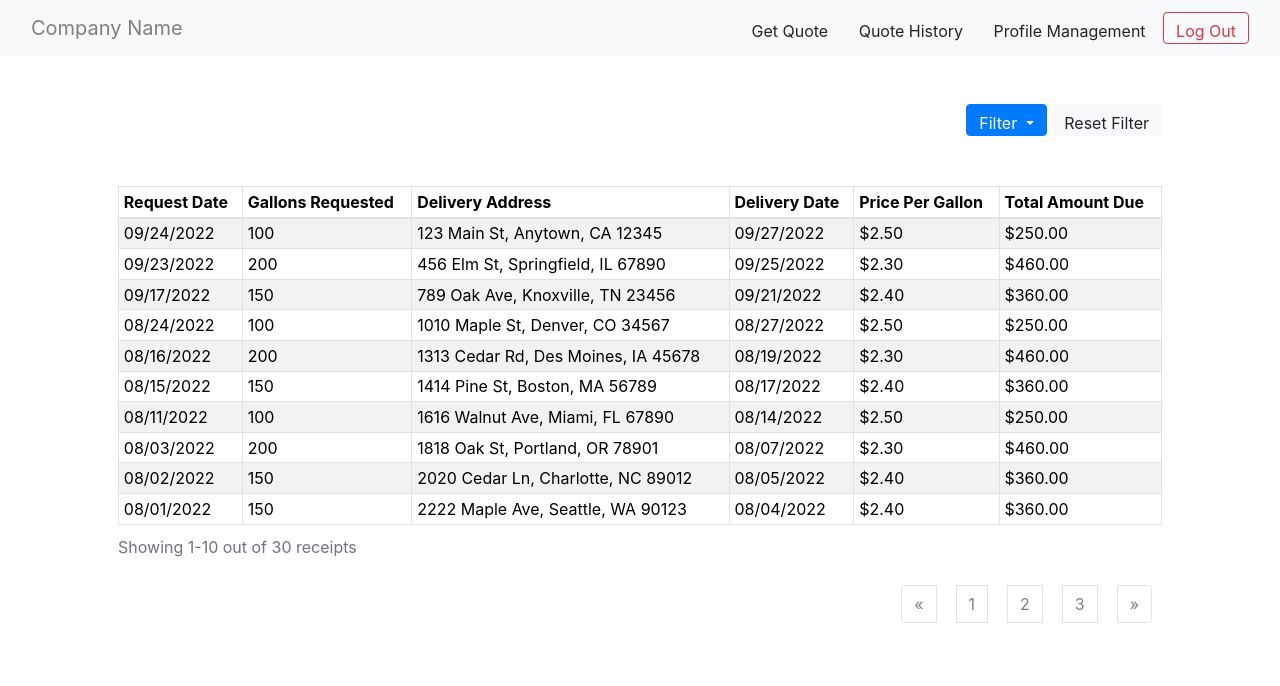
After one commit to mft6300/Group14COSC4353, a PHP site: page /Group14COSC4353/fuel-history.php in a window 1280 px wide. The commit adds this page. Shown: the top 686 px of the page. Run offline with PHP 8.4, Linux system fonts and the light colour scheme; some libraries are stand-ins or nearby versions.

Commit message:
navbar added

```diff
--- a/fuel-form.php
+++ b/fuel-form.php
@@ -1,6 +1,8 @@
 <?php
 include_once 'header.php';
+include_once 'navbar.php';
 ?>
+<<<<<<< Updated upstream
 <nav class="navbar navbar-expand-lg bg-light bg-body-primary">
 	<div class="container-fluid">
 		<a href="$" class="navbar-brand">Company Name</a>
@@ -12,10 +14,11 @@ include_once 'header.php';
 		</div>
 	</div>
 </nav>
+=======
+>>>>>>> Stashed changes
 <div class="container">
     <div class="text-center">
         <h2>Fuel Quote Form</h2>
-
     </div>
     <div class="row justify-content-center my-6">
         <div class="col-lg-6">
--- /dev/null
+++ b/fuel-history.php
@@ -0,0 +1,178 @@
+<?php
+include_once 'header.php';
+include_once 'navbar.php';
+?>
+<link rel="stylesheet" href="https://cdn.jsdelivr.net/npm/bootstrap@4.0.0/dist/css/bootstrap.min.css" integrity="sha384-Gn5384xqQ1aoWXA+058RXPxPg6fy4IWvTNh0E263XmFcJlSAwiGgFAW/dAiS6JXm" crossorigin="anonymous">
+	<div class="container p-4">
+        <div class="container p-4">
+			<div class="d-flex justify-content-end">
+				<div>
+					<button class="btn btn-primary dropdown-toggle" data-toggle="dropdown" type="button" id="filterMenuButton">
+						Filter
+					</button>
+					<form class="dropdown-menu p-4">
+						<div class="form-group">
+							<label for="startDate">Start Date</label>
+							<input type="date" id="startDate" name="startDate" class="form-control">
+						</div>
+						<div class="form-group">
+							<label for="endDate">End Date</label>
+							<input type="date" id="endDate" name="startDate" class="form-control">
+						</div>
+						<button type="button" class="btn btn-primary" onclick="filterTable()">Apply</button>
+					</form>
+					<button type="button" class="btn btn-light" onclick="resetFilter()">Reset Filter</button>
+				</div>
+			</div>
+			<table id="table" class="table table-bordered table-hover table-striped table-sm table-border">
+				<caption>Showing 1-10 out of 30 receipts</caption>
+				<thead>
+					<tr>
+						<th>Request Date</th>
+						<th>Gallons Requested</th>
+						<th>Delivery Address</th>
+						<th>Delivery Date</th>
+						<th>Price Per Gallon</th>
+						<th>Total Amount Due</th>
+					</tr>
+				</thead>
+				<tbody>
+					<tr>
+						<td>09/24/2022</td>
+						<td>100</td>
+						<td>123 Main St, Anytown, CA 12345</td>
+						<td>09/27/2022</td>
+						<td>$2.50</td>
+						<td>$250.00</td>
+					</tr>
+					<tr>
+						<td>09/23/2022</td>
+						<td>200</td>
+						<td>456 Elm St, Springfield, IL 67890</td>
+						<td>09/25/2022</td>
+						<td>$2.30</td>
+						<td>$460.00</td>
+					</tr>
+					<tr>
+						<td>09/17/2022</td>
+						<td>150</td>
+						<td>789 Oak Ave, Knoxville, TN 23456</td>
+						<td>09/21/2022</td>
+						<td>$2.40</td>
+						<td>$360.00</td>
+					</tr>
+					<tr>
+						<td>08/24/2022</td>
+						<td>100</td>
+						<td>1010 Maple St, Denver, CO 34567</td>
+						<td>08/27/2022</td>
+						<td>$2.50</td>
+						<td>$250.00</td>
+					</tr>
+					<tr>
+						<td>08/16/2022</td>
+						<td>200</td>
+						<td>1313 Cedar Rd, Des Moines, IA 45678</td>
+						<td>08/19/2022</td>
+						<td>$2.30</td>
+						<td>$460.00</td>
+					</tr>
+					<tr>
+						<td>08/15/2022</td>
+						<td>150</td>
+						<td>1414 Pine St, Boston, MA 56789</td>
+						<td>08/17/2022</td>
+						<td>$2.40</td>
+						<td>$360.00</td>
+					</tr>
+					<tr>
+						<td>08/11/2022</td>
+						<td>100</td>
+						<td>1616 Walnut Ave, Miami, FL 67890</td>
+						<td>08/14/2022</td>
+						<td>$2.50</td>
+						<td>$250.00</td>
+					</tr>
+					<tr>
+						<td>08/03/2022</td>
+						<td>200</td>
+						<td>1818 Oak St, Portland, OR 78901</td>
+						<td>08/07/2022</td>
+						<td>$2.30</td>
+						<td>$460.00</td>
+					</tr>
+					<tr>
+						<td>08/02/2022</td>
+						<td>150</td>
+						<td>2020 Cedar Ln, Charlotte, NC 89012</td>
+						<td>08/05/2022</td>
+						<td>$2.40</td>
+						<td>$360.00</td>
+					</tr>
+
+					<tr>
+						<td>08/01/2022</td>
+						<td>150</td>
+						<td>2222 Maple Ave, Seattle, WA 90123</td>
+						<td>08/04/2022</td>
+						<td>$2.40</td>
+						<td>$360.00</td>
+					</tr>
+				</tbody>
+			</table>
+			<nav aria-label="Page navigation example">
+				<ul class="pagination justify-content-end">
+					<li class="page-item">
+					<a class="page-link" href="#" aria-label="Previous">
+						<span aria-hidden="true">&laquo;</span>
+					</a>
+					</li>
+					<li class="page-item"><a class="page-link" href="#">1</a></li>
+					<li class="page-item"><a class="page-link" href="#">2</a></li>
+					<li class="page-item"><a class="page-link" href="#">3</a></li>
+					<li class="page-item">
+					<a class="page-link" href="#" aria-label="Next">
+						<span aria-hidden="true">&raquo;</span>
+					</a>
+					</li>
+				</ul>
+			</nav>
+		</div>
+	</div>
+
+    <script>
+        function filterTable() {
+            var startDate = Date.parse(document.getElementById("startDate").value);
+            var endDate = Date.parse(document.getElementById("endDate").value);
+            var table = document.getElementById("table");
+            var rows = table.getElementsByTagName("tr");
+
+			console.log(startDate, endDate)
+
+            for (var i = 1; i < rows.length; i++) {
+                var orderDate = Date.parse(rows[i].getElementsByTagName("td")[0].innerHTML);
+                if (orderDate) {
+                    if (orderDate < startDate || orderDate > endDate) {
+                        rows[i].style.display = "none";
+                    } else {
+                        rows[i].style.display = "";
+                    }
+                }
+            }
+        }
+
+        function resetFilter() {
+            var table = document.getElementById("table");
+            var rows = table.getElementsByTagName("tr");
+            for (var i = 0; i < rows.length; i++) {
+                rows[i].style.display = "";
+            }
+        }
+    </script>
+	<script src="https://code.jquery.com/jquery-3.2.1.slim.min.js" integrity="sha384-KJ3o2DKtIkvYIK3UENzmM7KCkRr/rE9/Qpg6aAZGJwFDMVNA/GpGFF93hXpG5KkN" crossorigin="anonymous"></script>
+	<script src="https://cdn.jsdelivr.net/npm/popper.js@1.12.9/dist/umd/popper.min.js" integrity="sha384-ApNbgh9B+Y1QKtv3Rn7W3mgPxhU9K/ScQsAP7hUibX39j7fakFPskvXusvfa0b4Q" crossorigin="anonymous"></script>
+	<script src="https://cdn.jsdelivr.net/npm/bootstrap@4.0.0/dist/js/bootstrap.min.js" integrity="sha384-JZR6Spejh4U02d8jOt6vLEHfe/JQGiRRSQQxSfFWpi1MquVdAyjUar5+76PVCmYl" crossorigin="anonymous"></script>
+
+<?php
+include_once 'footer.php';
+?>
--- a/header.php
+++ b/header.php
@@ -19,8 +19,4 @@ session_start();
 <body>
   <div class='centered-div'>
     <header>
-      <nav>
-        <div>
-        </div>
-      </nav>
     </header>
--- /dev/null
+++ b/navbar.php
@@ -0,0 +1,11 @@
+<nav class="navbar navbar-expand-lg bg-light bg-body-primary">
+    <div class="container-fluid">
+        <a href="index.php" class="navbar-brand">Company Name</a>
+        <div>
+            <button class="btn btn-light" onclick="window.location.href='fuel-form.php';">Get Quote</button>
+            <button class="btn btn-light" onclick="window.location.href='fuel-history.php';">Quote History</button>
+            <button class="btn btn-light" onclick="window.location.href='client-profile-mgmt.php';">Profile Management</button>
+            <button class="btn btn-outline-danger" onclick="window.location.href = 'index.php';">Log Out</button>
+        </div>
+    </div>
+</nav>
--- a/style.css
+++ b/style.css
@@ -226,3 +226,6 @@ p.headtitle {
 .hidden {
   display: none;
 }
+table {
+  margin-top: 50px;
+}
```
Also changed, not shown: client-profile-mgmt.php (+8 -11 lines).
